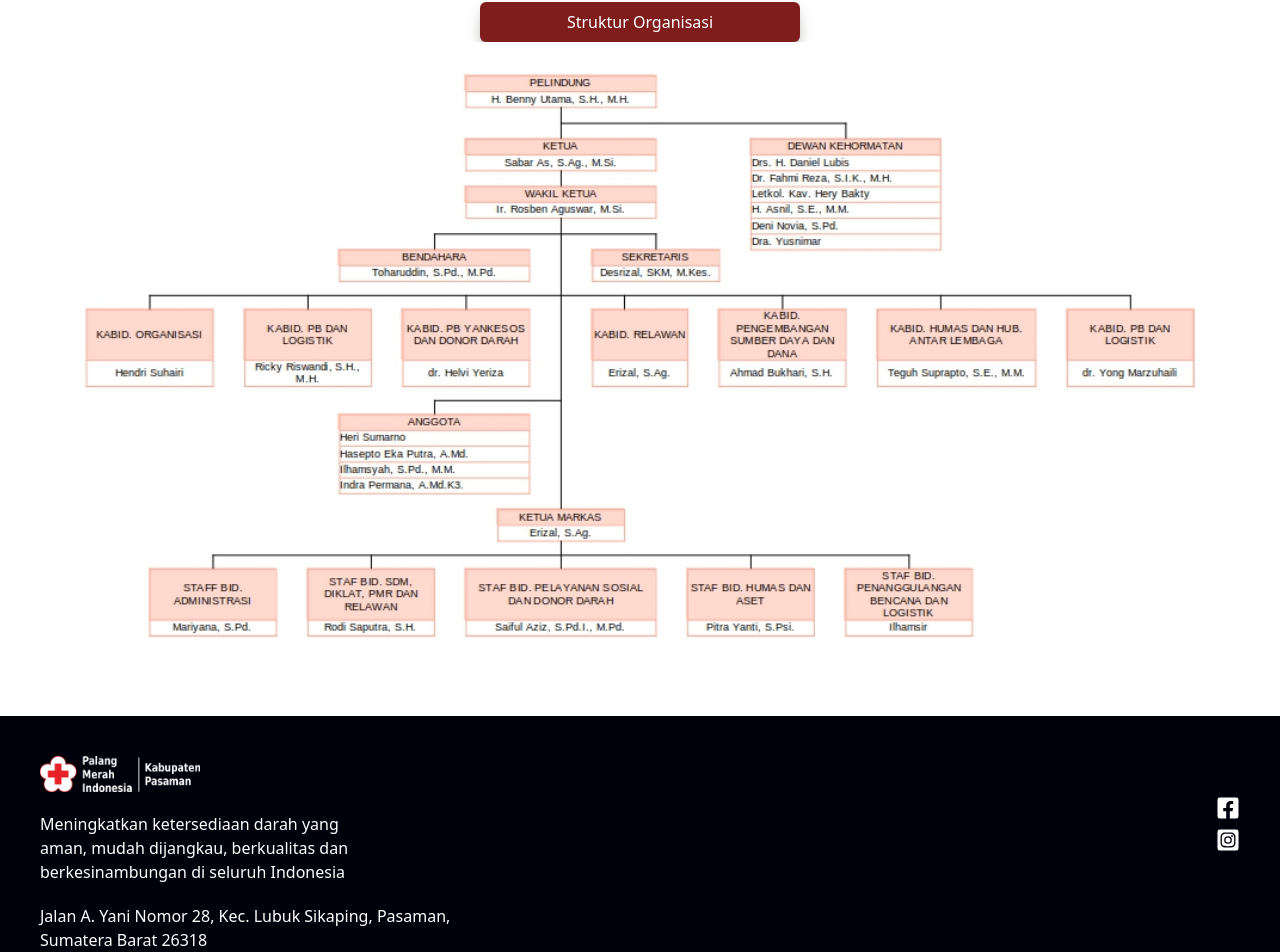
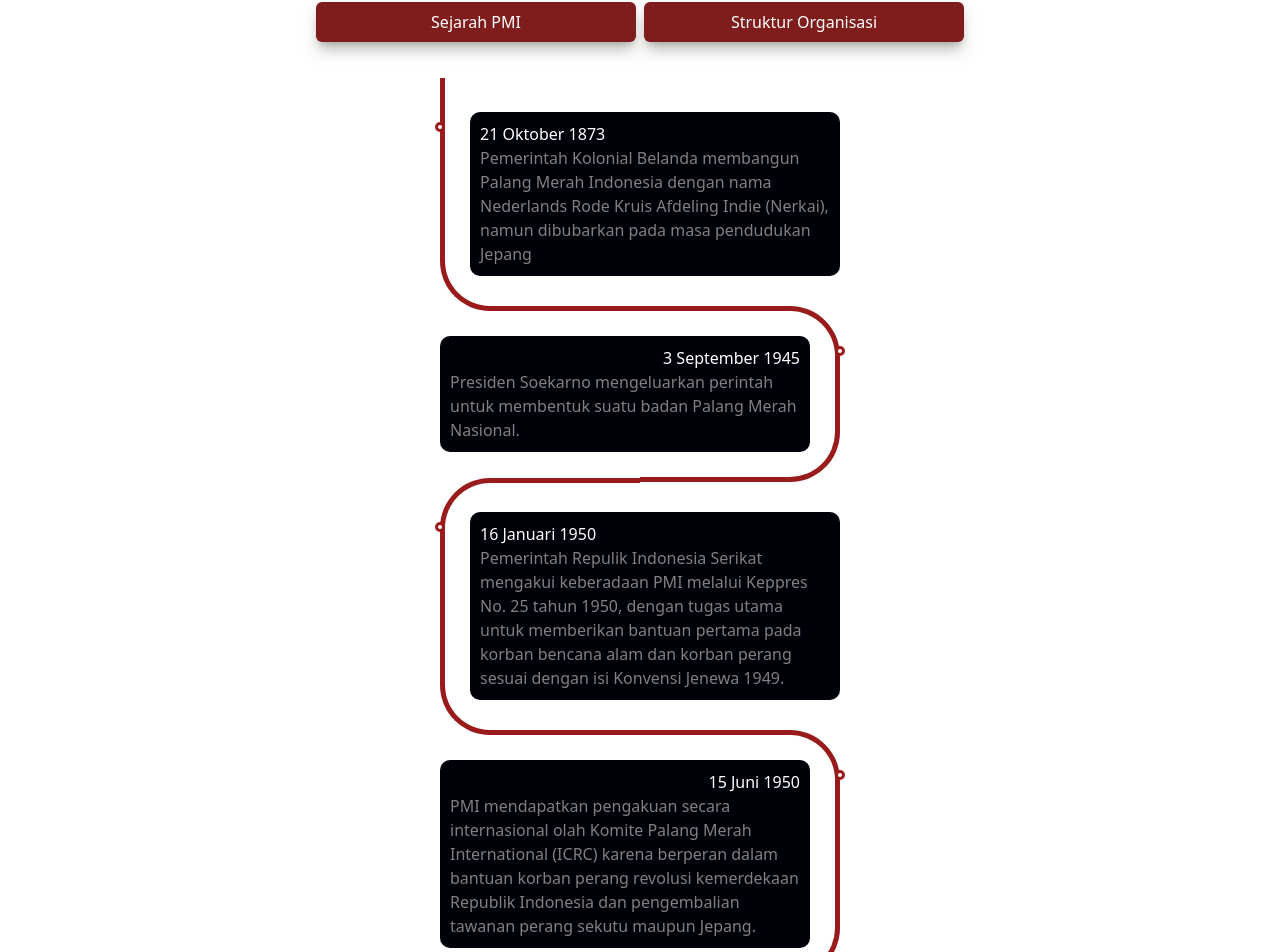
Before and after one commit to ekaadwar/pmi-pasaman-web, a React (Create React App) app: page /about in a window 1280 px wide. Shown: the part 118-1070 px from the top of the page. Built offline with nearby package versions, Linux system fonts and the light colour scheme; no server answers.

Commit message:
menambahkan history PMI

```diff
--- a/src/App.css
+++ b/src/App.css
@@ -186,6 +186,131 @@
   background-color: rgba(0, 0, 10, 0);
 }
 
+/* history style */
+:root {
+  --primary-color: #212121;
+  --background-color: #111;
+  /* --font: sans-serif; */
+}
+
+/* * {
+  margin: 0;
+  padding: 0;
+} */
+
+.hist-canvas {
+  /* background: var(--background-color); */
+  font-family: var(--font);
+  display: flex;
+  justify-content: center;
+}
+
+/* Timeline Container */
+.timeline {
+  /* background: var(--primary-color); */
+  margin: 20px auto;
+  padding: 20px;
+}
+
+/* Card container */
+.card {
+  position: relative;
+  max-width: 400px;
+}
+
+/* setting padding based on even or odd */
+.card:nth-child(odd) {
+  padding: 30px 0 30px 30px;
+}
+.card:nth-child(even) {
+  padding: 30px 30px 30px 0;
+}
+/* Global ::before */
+.card::before {
+  content: '';
+  position: absolute;
+  width: 50%;
+  border: solid rgb(153 27 27);
+}
+
+/* Setting the border of top, bottom, left */
+.card:nth-child(odd)::before {
+  left: 0px;
+  top: -4.5px;
+  bottom: -4.5px;
+  border-width: 5px 0 5px 5px;
+  border-radius: 50px 0 0 50px;
+}
+
+/* Setting the border of top, bottom, right */
+.card:nth-child(even)::before {
+  right: 0;
+  top: 0;
+  bottom: 0;
+  border-width: 5px 5px 5px 0;
+  border-radius: 0 50px 50px 0;
+}
+
+/* Removing the border if it is the first card */
+.card:first-child::before {
+  border-top: 0;
+  border-top-left-radius: 0;
+}
+
+/* Removing the border if it is the last card  and it's odd */
+.card:last-child:nth-child(odd)::before {
+  border-bottom: 0;
+  border-bottom-left-radius: 0;
+}
+
+/* Removing the border if it is the last card  and it's even */
+.card:last-child:nth-child(even)::before {
+  border-bottom: 0;
+  border-bottom-right-radius: 0;
+}
+
+/* Information about the timeline */
+.info {
+  display: flex;
+  flex-direction: column;
+  background: #000009;
+  color: gray;
+  border-radius: 10px;
+  padding: 10px;
+}
+
+/* Title of the card */
+.title {
+  color: rgb(255, 255, 255);
+  position: relative;
+}
+
+/* Timeline dot  */
+.title::before {
+  content: '';
+  position: absolute;
+  width: 10px;
+  height: 10px;
+  background: white;
+  border-radius: 999px;
+  border: 3px solid rgb(153 27 27);
+}
+
+/* text right if the card is even  */
+.card:nth-child(even) > .info > .title {
+  text-align: right;
+}
+
+/* setting dot to the left if the card is odd */
+.card:nth-child(odd) > .info > .title::before {
+  left: -45px;
+}
+
+/* setting dot to the right if the card is odd */
+.card:nth-child(even) > .info > .title::before {
+  right: -45px;
+}
+
 @media (max-width: 640px) or (max-height: 500px) {
   .min-height {
     height: auto !important ;
--- /dev/null
+++ b/src/components/OrganizationStructure.js
@@ -0,0 +1,17 @@
+import React from 'react'
+
+import { strukturOrganisasi } from '../assets'
+
+const OrganizationStructure = () => {
+  return (
+    <div className="bg-red-100">
+      <img
+        src={strukturOrganisasi}
+        alt="Struktur Organisasi Palang Merah Indonesia Kabupaten Pasaman"
+        width={'100%'}
+      />
+    </div>
+  )
+}
+
+export default OrganizationStructure
--- /dev/null
+++ b/src/components/PMIHist.js
@@ -0,0 +1,70 @@
+import React from 'react'
+
+const PMIHist = () => {
+  return (
+    <div className="hist-canvas">
+      <div className="timeline">
+        <div className="outer">
+          <div className="card">
+            <div className="info">
+              <h3 className="title">21 Oktober 1873</h3>
+              <p>
+                Pemerintah Kolonial Belanda membangun Palang Merah Indonesia
+                dengan nama Nederlands Rode Kruis Afdeling Indie (Nerkai), namun
+                dibubarkan pada masa pendudukan Jepang
+              </p>
+            </div>
+          </div>
+          <div className="card">
+            <div className="info">
+              <h3 className="title">3 September 1945</h3>
+              <p>
+                Presiden Soekarno mengeluarkan perintah untuk membentuk suatu
+                badan Palang Merah Nasional.
+              </p>
+            </div>
+          </div>
+          <div className="card">
+            <div className="info">
+              <h3 className="title">16 Januari 1950</h3>
+              <p>
+                Pemerintah Repulik Indonesia Serikat mengakui keberadaan PMI
+                melalui Keppres No. 25 tahun 1950, dengan tugas utama untuk
+                memberikan bantuan pertama pada korban bencana alam dan korban
+                perang sesuai dengan isi Konvensi Jenewa 1949.
+              </p>
+            </div>
+          </div>
+          <div className="card">
+            <div className="info">
+              <h3 className="title">15 Juni 1950</h3>
+              <p>
+                PMI mendapatkan pengakuan secara internasional olah Komite
+                Palang Merah International (ICRC) karena berperan dalam bantuan
+                korban perang revolusi kemerdekaan Republik Indonesia dan
+                pengembalian tawanan perang sekutu maupun Jepang.
+              </p>
+            </div>
+          </div>
+          <div className="card">
+            <div className="info">
+              <h3 className="title">Tahun 2018</h3>
+              <p>
+                PMI adalah organisasi kemanusiaan yang berstatus badan hukum,
+                diundangkan dengan Undang-Undang nomor 1 tahun 2018 tentang
+                Kepalangmerahan guna menjalankan kegiatan Kepalangmerahan
+                sesuai dengan Konvensi Jenewa Tahun 1949, dengan tujuan untuk
+                mencegah dan meringankan penderitaan dan melindungi korban
+                tawanan perang dan bencana, tanpa membedakan agama, bangsa, suku
+                bangsa, warna kulit, jenis kelamin, golongan, dan Pandangan
+                Politik.
+              </p>
+            </div>
+          </div>
+        </div>
+      </div>
+    </div>
+  )
+}
+
+export default PMIHist
--- a/src/pages/About.js
+++ b/src/pages/About.js
@@ -1,27 +1,49 @@
-import React from 'react'
+import React, { useState } from 'react'
 import Container from '../components/Container'
-import { strukturOrganisasi } from '../assets'
 import { PrimaryButton } from '../components/Button'
+import OrganizationStructure from '../components/OrganizationStructure'
+import PMIHist from '../components/PMIHist'
 
 const About = () => {
+  const [isHistory, setIsHistory] = useState(true)
+  const [isStructure, setIsStructure] = useState(false)
+
+  const toHistory = () => {
+    setIsStructure(false)
+    setIsHistory(true)
+  }
+
+  const toStructure = () => {
+    setIsStructure(true)
+    setIsHistory(false)
+  }
   return (
     <div className="min-h-screen pt-20">
       <Container
         content={
           <div className="py-10">
-            <div className="flex justify-center">
+            <div className="flex flex-col sm:flex-row sm:justify-center items-center space-y-2 sm:space-y-0 sm:space-x-2">
               <div className="max-w-xs w-full">
-                <PrimaryButton content="Struktur Organisasi" />
+                <PrimaryButton onClick={toHistory} content="Sejarah PMI" />
+              </div>
+              <div className="max-w-xs w-full">
+                <PrimaryButton
+                  onClick={toStructure}
+                  content="Struktur Organisasi"
+                />
               </div>
             </div>
 
-            <div className="bg-red-100">
-              <img
-                src={strukturOrganisasi}
-                alt="Struktur Organisasi Palang Merah Indonesia Kabupaten Pasaman"
-                width={'100%'}
-              />
-            </div>
+            {isStructure && (
+              <div>
+                <OrganizationStructure />
+              </div>
+            )}
+            {isHistory && (
+              <div>
+                <PMIHist />
+              </div>
+            )}
           </div>
         }
       />
```
